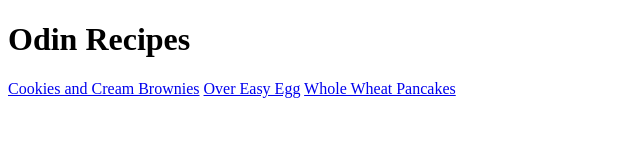
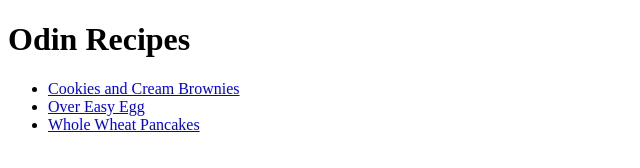
Before and after one commit to LCATM/odin-recipes, a plain HTML site: page index.html in a window 1280 px wide. Shown: the whole page, without its empty margins (0-640 px from the left). Drawn offline with Linux system fonts and the light colour scheme.

Commit message:
List hyperling to avoid allignement

```diff
--- a/index.html
+++ b/index.html
@@ -7,9 +7,11 @@
 
     <body>
         <h1>Odin Recipes</h1>
+        <ul>
+            <li><a href="./recipes/brownies.html">Cookies and Cream Brownies</a></li>
+            <li><a href="./recipes/egg.html">Over Easy Egg</a></li>
+            <li><a href="./recipes/pancakes.html">Whole Wheat Pancakes</a></li>
+        </ul>
 
-        <a href="./recipes/brownies.html">Cookies and Cream Brownies</a>
-        <a href="./recipes/egg.html">Over Easy Egg</a>
-        <a href="./recipes/pancakes.html">Whole Wheat Pancakes</a>
     </body>
 </html>
```
